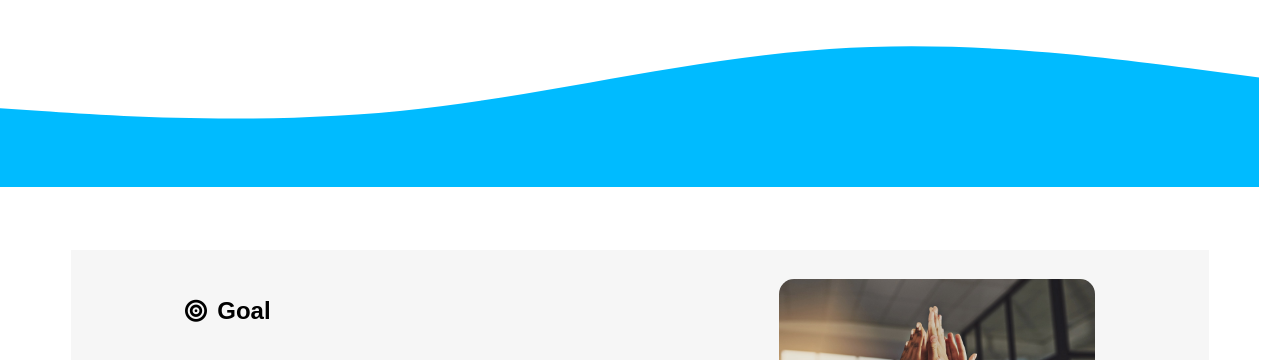
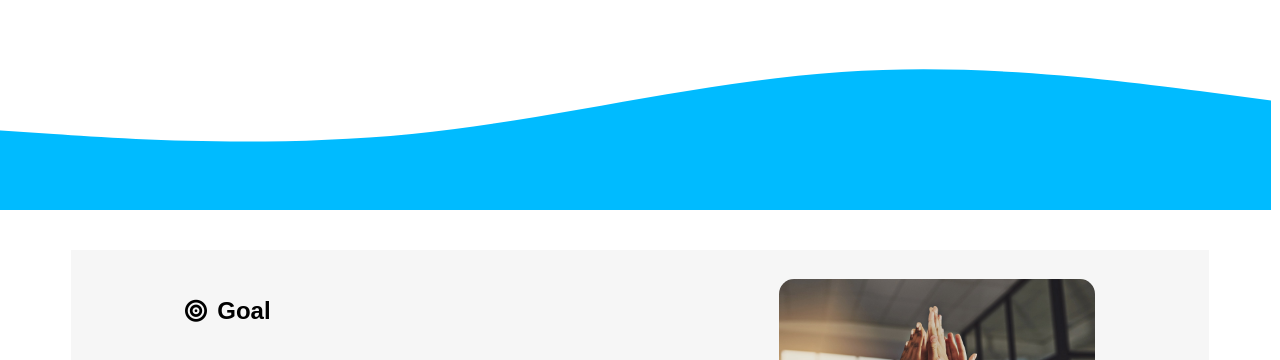
Before and after one commit to h1amzeh-collab/project-front-end, a plain HTML site: page index.html in a window 1280 px wide. Shown: the part 418-778 px from the top of the page. Drawn offline with nearby package versions, Linux system fonts and the light colour scheme.

Commit message:
Update style.css

```diff
--- a/style.css
+++ b/style.css
@@ -153,8 +153,9 @@ svg {
   width: 102%;
   height: auto;
   position: absolute;
-  bottom: 0;
-  left: 0;
+  bottom: -23px;
+  left: 12px;
+
 }
 @media(max-width:650px){
   .landing {
```
